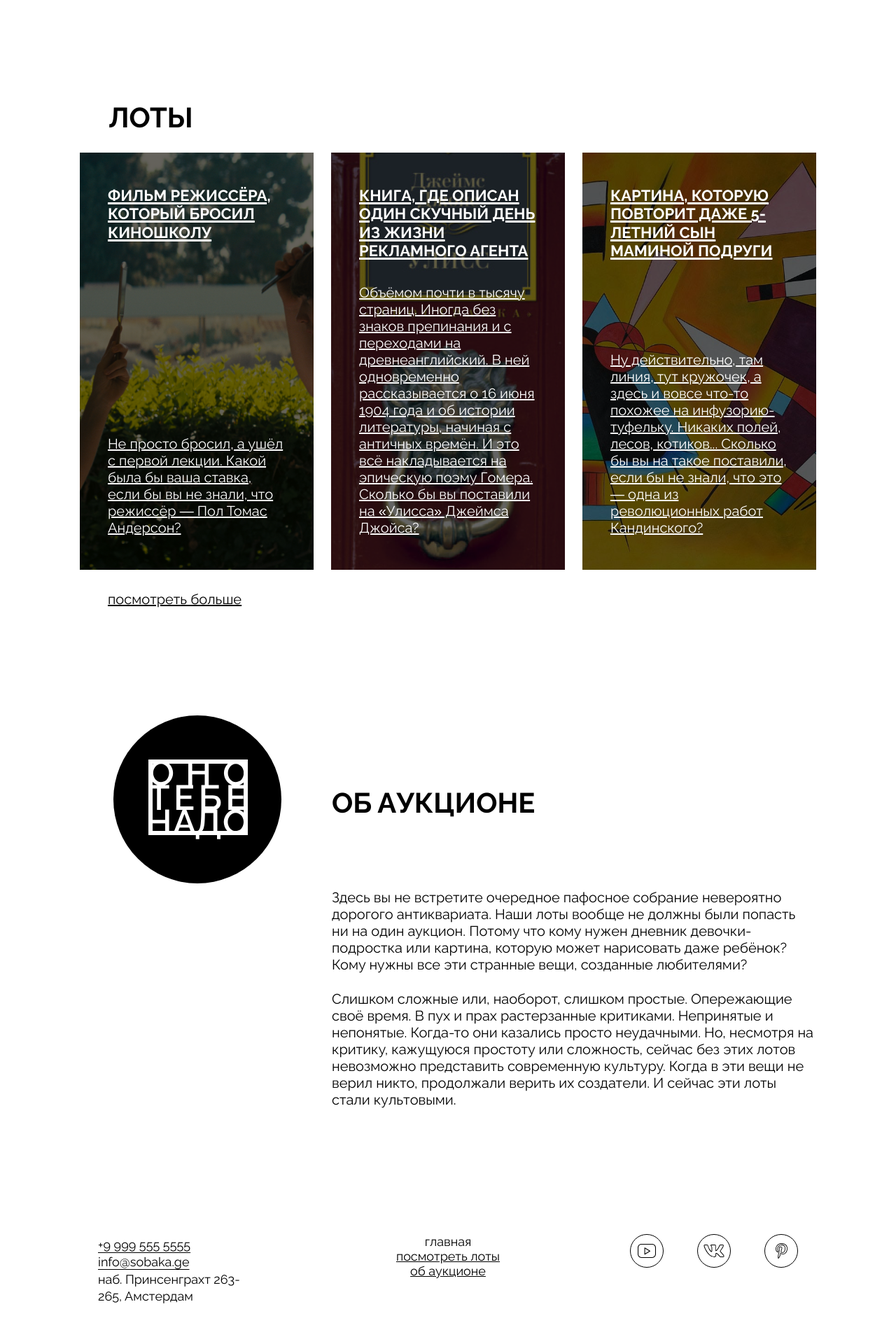
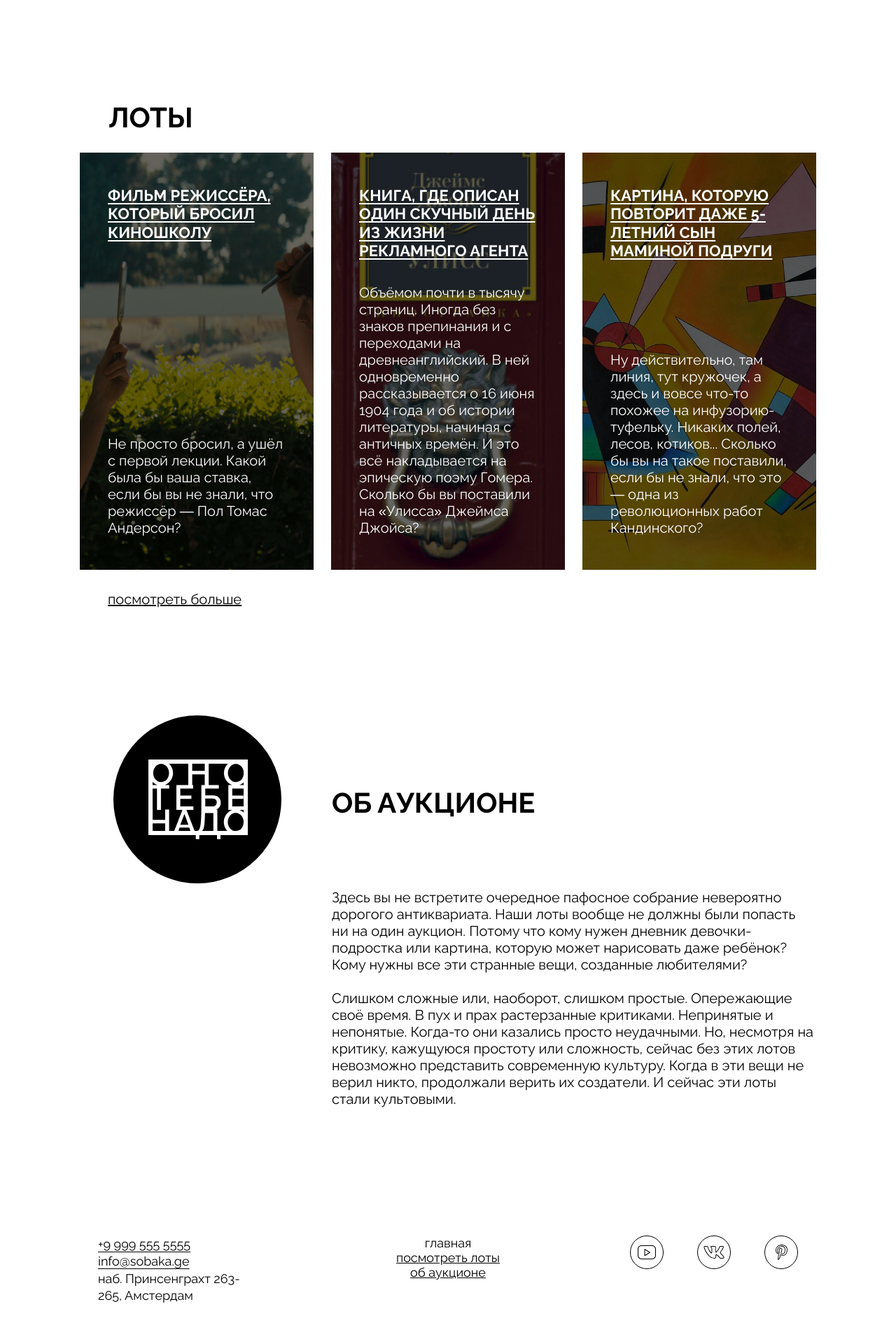
Before and after one commit to romanazerbayev/ono-tebe-nado-fd, a plain HTML site: page index.html in a window 1280 px wide. Shown: the part 1085-2985 px from the top of the page at 70% size. Drawn offline with Linux system fonts and the light colour scheme.

Commit message:
fixed problems 2.0

```diff
--- a/styles/style.css
+++ b/styles/style.css
@@ -163,13 +163,14 @@
 
 .lots__card-list-item {
   width: 334px;
-  height: 596px;
+  min-height: 596px;
   list-style-type: none;
   position: relative;
 }
 
 .card-link {
   height: 100%;
+  text-decoration: none;
 }
 
 .card {
@@ -260,7 +261,7 @@
 }
 
 .about__text-bottom {
-  padding-top: 6px;
+  padding-top: 24px;
   padding-right: 3px;
 }
 
@@ -276,6 +277,7 @@
 }
 
 .footer__menu-list {
+  padding-top: 3px;
   list-style-type: none;
 }
 
@@ -284,6 +286,7 @@
 }
 
 .footer__social-list {
+  padding-top: 3px;
   justify-self: end;
   list-style-type: none;
   display: flex;
```
Also changed, not shown: index.html (+0 -1 lines).
